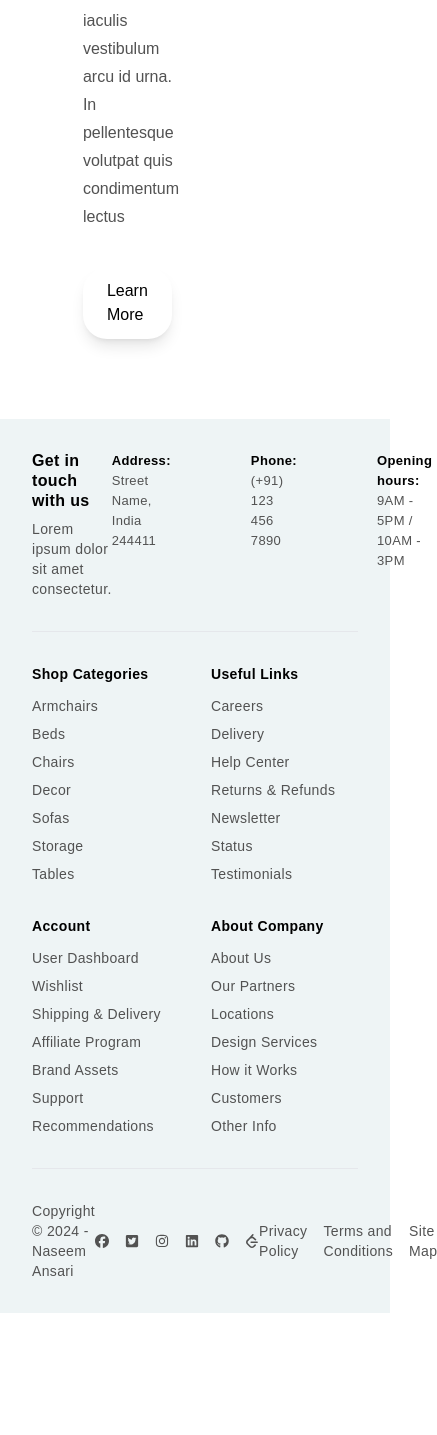
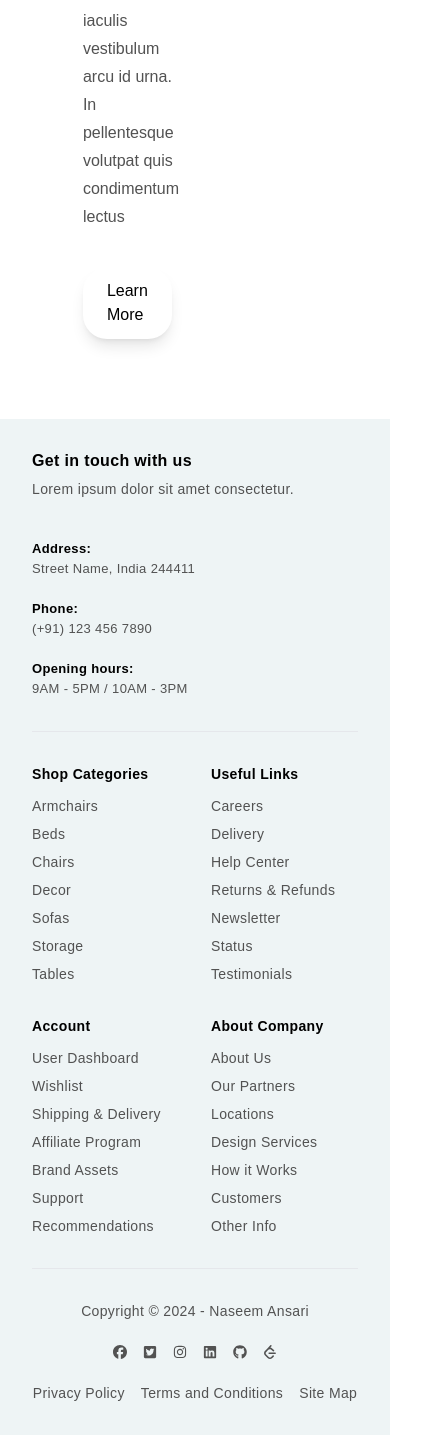
Before and after one commit to Gitnaseem745/furniture-e-commerce-store, a Next.js app: page /about-us in a window 390 px wide. Shown: the part 5341-6776 px from the top of the page, 437 px wide, since content can reach past the window. Before the commit the page ends 6654 px from the top, so only its background shows below. Built offline with nearby package versions, Linux system fonts and the light colour scheme.

Commit message:
#footer fully responsive for all screens

```diff
--- a/components/Footer.tsx
+++ b/components/Footer.tsx
@@ -8,12 +8,12 @@ const Footer = () => {
     return (
     <footer className="bg-[#EEF4F5] p-8 text-neutral-600 w-full font-extralight text-sm tracking-wide">
       <div className="max-w-7xl mx-auto">
-        <div className="flex justify-between mb-8">
+        <div className="flex justify-between mb-8 flex-wrap gap-y-10">
           <div>
             <h3 className="text-[16px] font-semibold text-black mb-2">Get in touch with us</h3>
             <p>Lorem ipsum dolor sit amet consectetur.</p>
           </div>
-          <div className="flex space-x-20 text-[13px]">
+          <div className="flex text-[13px] flex-wrap justify-between items-center gap-x-20 gap-y-5">
             {companyDetails.map((details, i) => (
                 <div key={i} >
                     <span className="font-semibold text-black">{details.title}:</span>
@@ -38,7 +38,7 @@ const Footer = () => {
 
         <hr className="my-8" />
 
-        <div className="flex justify-between items-center mt-8">
+        <div className="flex justify-between items-center mt-8 flex-wrap gap-y-6 max-sm:justify-center">
           <p className="text-sm">{copy}</p>
           <div className="flex space-x-4">
             {socialIcons.map((icon, i) =>
```
